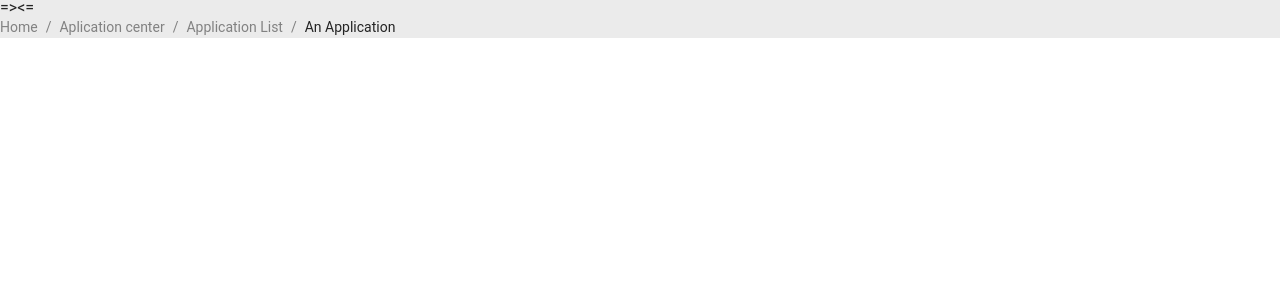
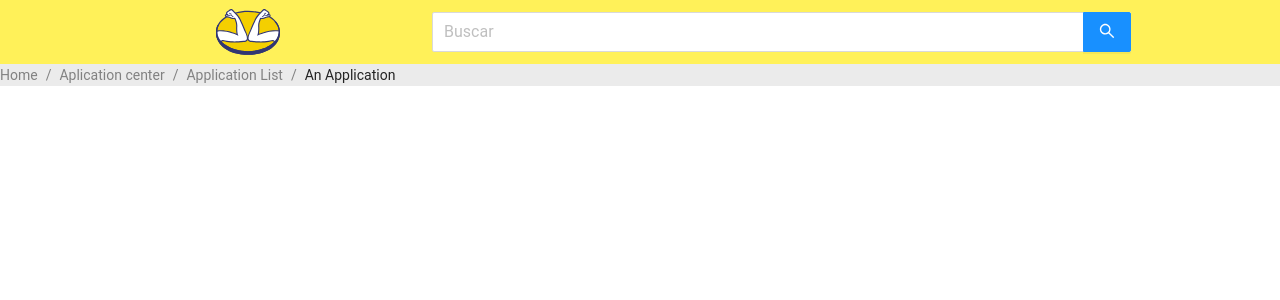
Before and after one commit to Julio-Vasquez/mercadolibre-test, a React (Create React App) app: page / in a window 1280 px wide. Shown: the top 300 px of the page. Built offline with nearby package versions, Linux system fonts and the light colour scheme.

Commit message:
feat(SearchBar): structure and styles

```diff
--- a/src/views/SearchBar/SearchBar.js
+++ b/src/views/SearchBar/SearchBar.js
@@ -1,10 +1,48 @@
-import { search } from './SearchBar.module.scss'
+import { useState } from 'react'
+
+import { Col, Row, Input, AutoComplete } from 'antd'
+import { search, logo, bar } from './SearchBar.module.scss'
+
+import LogoML from '../../assets/svg/favicon.svg'
 
 export const SearchBar = () => {
+  const [options, setOptions] = useState([])
+  const onSelect = value => {
+    console.log('onSelect', value)
+  }
+
   return (
-    <div className={search}>
-      <span>{'=><='}</span>
-    </div>
+    <Col className={search}>
+      <Row gutter={[16, { xs: 8, sm: 16, md: 24, lg: 32 }]}>
+        <Col
+          className="gutter-row"
+          offset={4}
+          span={4}
+          style={{ display: 'flex', alignItems: 'center' }}
+        >
+          <div className={logo}>
+            <img src={LogoML} alt="Mercado Libre argentina" />
+          </div>
+        </Col>
+        <Col
+          className="gutter-row"
+          span={16}
+          style={{ display: 'flex', alignItems: 'center' }}
+        >
+          <div className={bar}>
+            <AutoComplete
+              style={{
+                width: 700,
+              }}
+              onSelect={onSelect}
+              options={options}
+            >
+              <Input.Search size="large" placeholder="Buscar" enterButton />
+            </AutoComplete>
+          </div>
+        </Col>
+      </Row>
+    </Col>
   )
 }
 
--- a/src/views/SearchBar/SearchBar.module.scss
+++ b/src/views/SearchBar/SearchBar.module.scss
@@ -1,3 +1,17 @@
-.search{
+.search {
+  background-color: #fff159;
 
+  .logo {
+  }
+
+  .bar {
+    .ant-input-group .ant-input {
+      width: 97%;
+    }
+
+    .ant-row {
+      justify-content: center;
+      align-items: center;
+    }
+  }
 }
```
